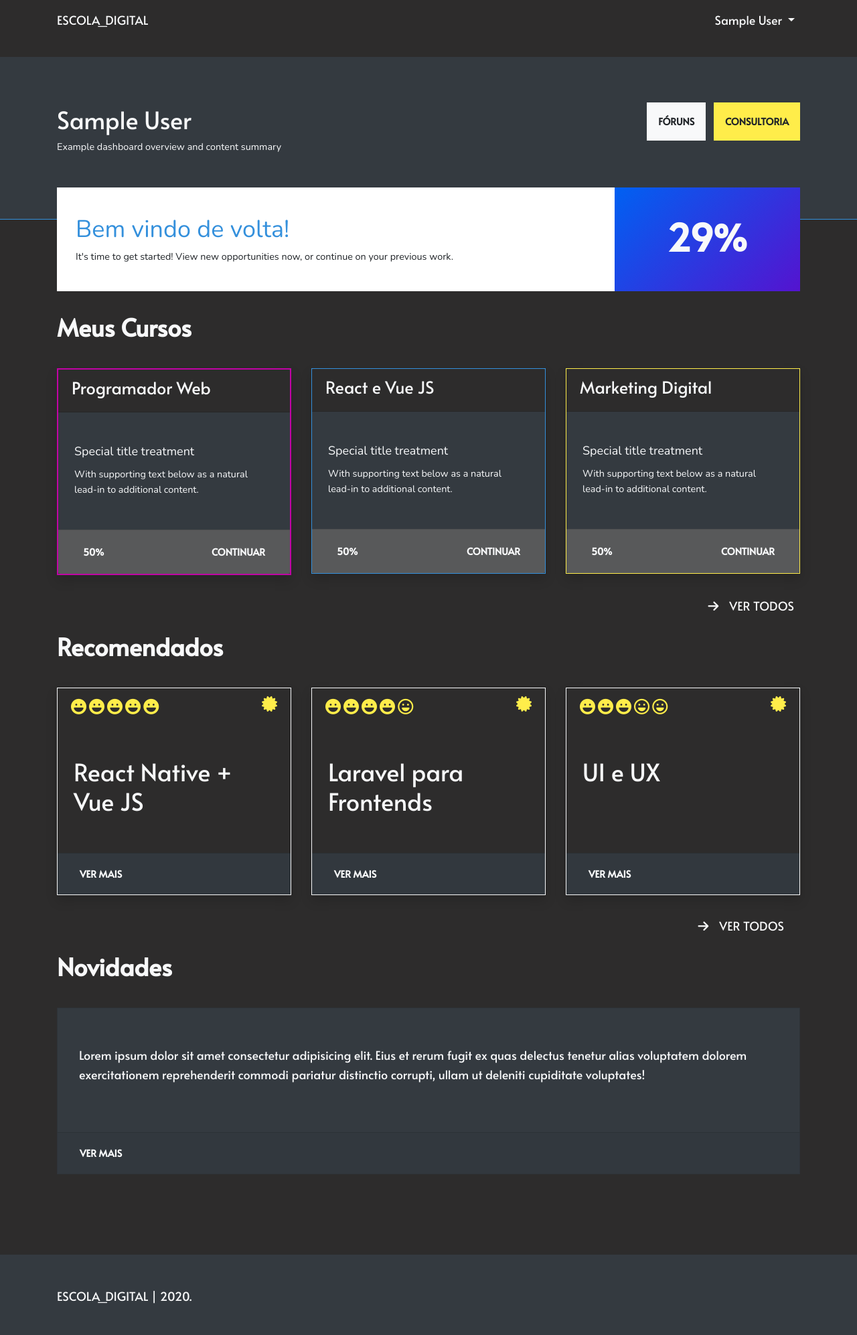
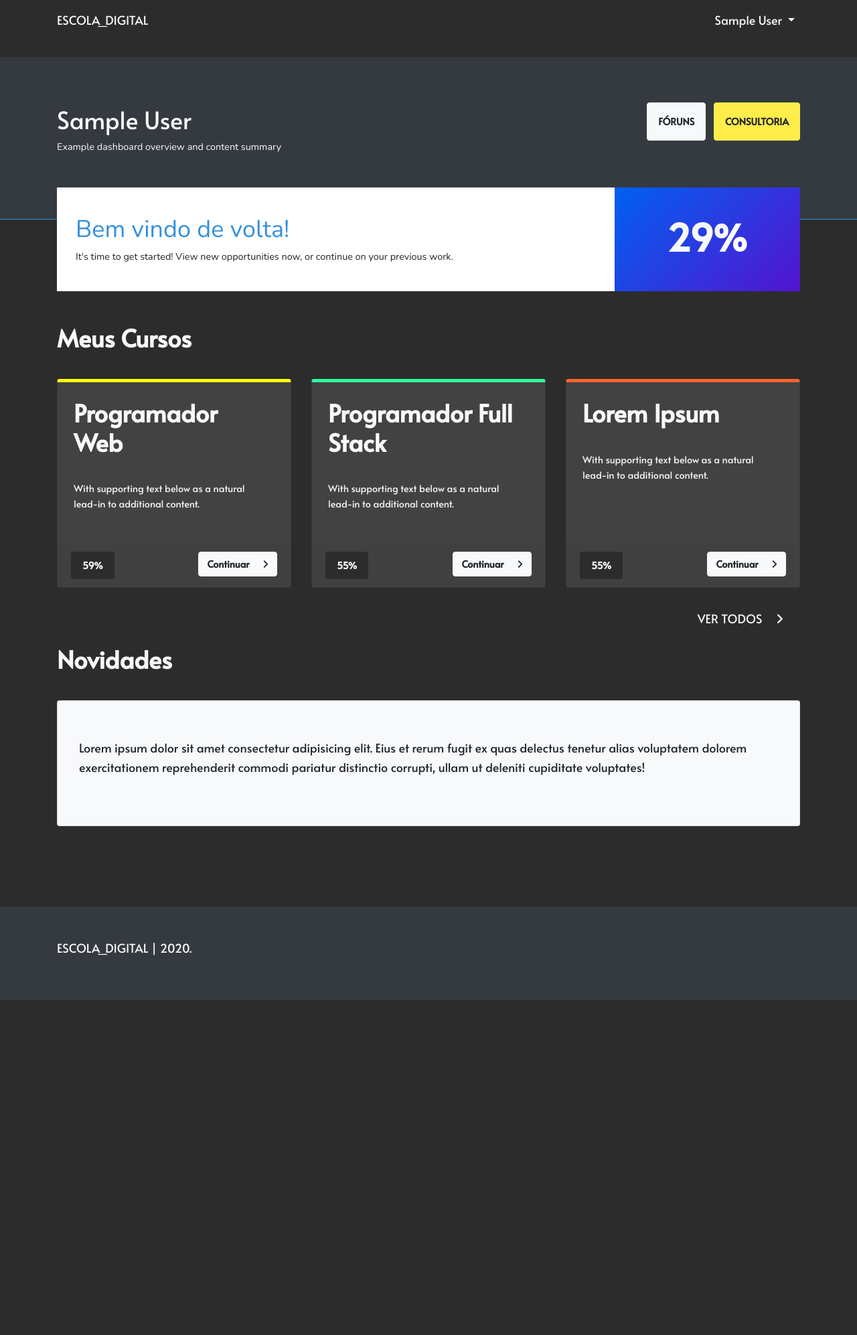
Before and after one commit to atenaagencia/escoladigital, a Laravel app: page /home in a window 1280 px wide. Shown: the top 1994 px of the page at 67% size. After the commit the page ends 1494 px from the top, so only its background shows below. Run offline with Laravel 8, Linux system fonts and the light colour scheme; the visitor is signed in with stand-in values (Sample User, id 1); some libraries are stand-ins or nearby versions.

Commit message:
add something

```diff
--- a/public/css/custom.css
+++ b/public/css/custom.css
@@ -46,7 +46,7 @@
 }
 
 .bg-gray{
-    background: #58595A;
+    background: #434242;
 }
 
 .bg-purple{
--- a/resources/views/home.blade.php
+++ b/resources/views/home.blade.php
@@ -27,8 +27,8 @@
                     <div class="page-header-subtitle">Example dashboard overview and content summary</div>
                 </div>
                 <div class="col-12 col-xl-auto mt-4">
-                <button class="btn btn-light rounded-0 main-font font-weight-bold text-uppercase p-3 mr-2">FÓRUNS</button>
-                    <button class="btn btn-warning rounded-0 main-font font-weight-bold text-uppercase p-3">CONSULTORIA</button>
+                <button class="btn btn-light main-font font-weight-bold text-uppercase p-3 mr-2">FÓRUNS</button>
+                    <button class="btn btn-warning main-font font-weight-bold text-uppercase p-3">CONSULTORIA</button>
                 </div>
             </div>
         </div>
@@ -59,136 +59,60 @@
     </div>
 
     <!-- MEUS CURSOS SECTION-->
-    <h1 class="page-header-title main-font text-light font-weight-bold py-2">Meus Cursos</h1>
+    <h1 class="page-header-title main-font text-light mt-3 font-weight-bold py-2">Meus Cursos</h1>
 
     <div class="row">
         <div class="col-xxl-4 col-xl-4 mb-2 py-4">
-            <div class="card bg-dark border border-purple shadow rounded-0">
-                <div class="card-header bg-too-dark main-font text-light h-100">
-                    <h3>Programador Web</h3>
+            <div class="card bg-gray" style="border-top: 5px solid yellow !important">
+                <div class="card-body main-font text-light pl-xl-4 pt-xl-0 p-5">
+                    <h1 class="h-100 font-weight-bold py-4 card-title">Programador Web</h1>
+                    <p class="card-text">With supporting text below as a natural lead-in to additional content.</p>
                 </div>
-                <div class="card-body pl-xl-4 p-5">
-                    <h5 class="text-light card-title">Special title treatment</h5>
-                    <p class="text-light card-text">With supporting text below as a natural lead-in to additional content.</p>
-                </div>
-                <div class="card-footer bg-gray">
-                    <a href="#" class="btn btn-link nav-link main-font font-weight-bold text-light float-left">50%</a>
-                    <a href="/teste" class="btn btn-link nav-link float-right main-font font-weight-bold text-light">CONTINUAR</a>
+                <div class="card-footer border-0">
+                    <a href="#" class="btn bg-too-dark text-light nav-link main-font font-weight-bold float-left">59%</a>
+                    <a href="/teste" class="btn btn-light float-right main-font font-weight-bold">Continuar <i class="ml-3 fa fa-angle-right"></i></a>
                 </div>
             </div>
         </div>
         <div class="col-xxl-4 col-xl-4 mb-2 py-4">
-            <div class="card bg-dark border border-primary shadow rounded-0">
-                <div class="card-header bg-too-dark main-font text-light h-100">
-                    <h3>React e Vue JS</h3>
+            <div class="card bg-gray" style="border-top: 5px solid #2EFE9A !important">
+                <div class="card-body main-font text-light pl-xl-4 pt-xl-0 p-5">
+                    <h1 class="h-100 font-weight-bold py-4 card-title">Programador Full Stack</h1>
+                    <p class="card-text">With supporting text below as a natural lead-in to additional content.</p>
                 </div>
-                <div class="card-body pl-xl-4 p-5">
-                    <h5 class="text-light card-title">Special title treatment</h5>
-                    <p class="text-light card-text">With supporting text below as a natural lead-in to additional content.</p>
-                </div>
-                <div class="card-footer bg-gray">
-                    <a href="#" class="btn btn-link nav-link main-font font-weight-bold text-light float-left">50%</a>
-                    <a href="/teste" class="btn btn-link nav-link float-right main-font font-weight-bold text-light">CONTINUAR</a>
+                <div class="card-footer border-0">
+                    <a href="#" class="btn bg-too-dark text-light nav-link main-font font-weight-bold float-left">55%</a>
+                    <a href="/teste" class="btn btn-light float-right main-font font-weight-bold">Continuar <i class="ml-3 fa fa-angle-right"></i></a>
                 </div>
             </div>
         </div>
         <div class="col-xxl-4 col-xl-4 mb-2 py-4">
-            <div class="card bg-dark border border-warning shadow rounded-0">
-                <div class="card-header bg-too-dark main-font text-light h-100">
-                    <h3>Marketing Digital</h3>
+            <div class="card h-100 bg-gray" style="border-top: 5px solid #FE642E !important">
+                <div class="card-body main-font text-light pl-xl-4 pt-xl-0 p-5">
+                    <h1 class="font-weight-bold py-4 card-title">Lorem Ipsum</h1>
+                    <p class="card-text">With supporting text below as a natural lead-in to additional content.</p>
                 </div>
-                <div class="card-body pl-xl-4 p-5">
-                    <h5 class="text-light card-title">Special title treatment</h5>
-                    <p class="text-light card-text">With supporting text below as a natural lead-in to additional content.</p>
-                </div>
-                <div class="card-footer bg-gray">
-                    <a href="#" class="btn btn-link nav-link main-font font-weight-bold text-light float-left">50%</a>
-                    <a href="/teste" class="btn btn-link nav-link float-right main-font font-weight-bold text-light">CONTINUAR</a>
+                <div class="card-footer border-0">
+                    <a href="#" class="btn bg-too-dark text-light nav-link main-font font-weight-bold float-left">55%</a>
+                    <a href="/teste" class="btn btn-light float-right main-font font-weight-bold">Continuar <i class="ml-3 fa fa-angle-right"></i></a>
                 </div>
             </div>
         </div>
         <div class="ml-auto float-right text-right pr-xl-4">
-            <a href="#" class="lead main-font text-light"><i class="fa fa-arrow-right text-light pr-3"></i>VER TODOS</a>
+            <a href="#" class="lead main-font text-light">VER TODOS <i class="ml-3 fa fa-angle-right text-light pr-3"></i></a>
         </div>
     </div><!--row-->
 
-    <!-- CURSOS RECOMENDADOS SECTION -->
-    <h1 class="page-header-title main-font text-light font-weight-bold mt-3 py-2">Recomendados</h1>
-    <div class="row">
-        <div class="col-xxl-4 col-xl-4 mb-2 py-4">
-            <div class="card bg-dark border border-light shadow rounded-0">
-                <div class="card-header bg-too-dark border-0">
-                    <i class="fa fa-2x fa-certificate text-warning float-right ml-auto"></i>
-                    <i class="fas fa-2x fa-laugh text-warning float-left m-1 ml-auto"></i>
-                    <i class="fas fa-2x fa-laugh text-warning float-left m-1 ml-auto"></i>
-                    <i class="fas fa-2x fa-laugh text-warning float-left m-1 ml-auto"></i>
-                    <i class="fas fa-2x fa-laugh text-warning float-left m-1 ml-auto"></i>
-                    <i class="fas fa-2x fa-laugh text-warning float-left m-1 ml-auto"></i>
-                </div>
-                <div class="card-body bg-too-dark text-light main-font font-weight-bold pl-xl-4 p-5">
-                    <h1 class="text-left">React Native + Vue JS</h1>
-                </div>
-                <div class="card-footer">
-                    <a href="#" class="btn btn-link main-font text-light font-weight-bold">VER MAIS</a>
-                </div>
-            </div>
-        </div>
-        <div class="col-xxl-4 col-xl-4 mb-2 py-4">
-            <div class="card bg-dark border border-light shadow rounded-0">
-                <div class="card-header bg-too-dark border-0">
-                    <i class="fa fa-2x fa-certificate text-warning float-right ml-auto"></i>
-                    <i class="fas fa-2x fa-laugh text-warning float-left m-1 ml-auto"></i>
-                    <i class="fas fa-2x fa-laugh text-warning float-left m-1 ml-auto"></i>
-                    <i class="fas fa-2x fa-laugh text-warning float-left m-1 ml-auto"></i>
-                    <i class="fas fa-2x fa-laugh text-warning float-left m-1 ml-auto"></i>
-                    <i class="far fa-2x fa-laugh text-warning float-left m-1 ml-auto"></i>
-                </div>
-                <div class="card-body bg-too-dark text-light text-left main-font font-weight-bold pl-xl-4 p-5">
-                    <h1>Laravel para Frontends</h1>
-                </div>
-                <div class="card-footer">
-                    <a href="#" class="btn btn-link main-font text-light font-weight-bold">VER MAIS</a>
-                </div>
-            </div>
-        </div>
-        <div class="col-xxl-4 col-xl-4 mb-2 py-4">
-            <div class="card bg-dark border border-light shadow rounded-0 h-100">
-                <div class="card-header bg-too-dark border-0">
-                    <i class="fa fa-2x fa-certificate text-warning float-right ml-auto"></i>
-                    <i class="fas fa-2x fa-laugh text-warning float-left m-1 ml-auto"></i>
-                    <i class="fas fa-2x fa-laugh text-warning float-left m-1 ml-auto"></i>
-                    <i class="fas fa-2x fa-laugh text-warning float-left m-1 ml-auto"></i>
-                    <i class="far fa-2x fa-laugh text-warning float-left m-1 ml-auto"></i>
-                    <i class="far fa-2x fa-laugh text-warning float-left m-1 ml-auto"></i>
-                </div>
-                <div class="card-body h-100 bg-too-dark text-light text-left main-font font-weight-bold pl-xl-4 p-5">
-                    <h1>UI e UX</h1>
-                </div>
-                <div class="card-footer">
-                    <a href="#" class="btn btn-link main-font text-light font-weight-bold">VER MAIS</a>
-                </div>
-            </div>
-        </div>
-    </div><!--row-->
-    <div class="ml-auto text-right pr-xl-4">
-        <a href="#" class="lead main-font text-light"><i class="fa fa-arrow-right text-light pr-3"></i>VER TODOS</a>
-    </div>
-
-
-    <!-- TODOS OS CURSOS SECTION -->
     <h1 class="page-header-title main-font text-light mt-3 font-weight-bold py-2">Novidades</h1>
 
     <div class="row">
         <div class="col-xxl-12 col-xl-12 mb-4 py-4">
-            <div class="card bg-dark rounded-0">
-                <div class="card-body text-light main-font font-weight-bold pl-xl-4 p-5">
+            <div class="card bg-light">
+                <div class="card-body main-font font-weight-bold pl-xl-4 p-5">
                     <p class="lead p-2">
                         Lorem ipsum dolor sit amet consectetur adipisicing elit. Eius et rerum fugit ex quas delectus tenetur alias voluptatem dolorem
                         exercitationem reprehenderit commodi pariatur distinctio corrupti, ullam ut deleniti cupiditate voluptates!
                     </p>
-                </div>
-                <div class="card-footer">
-                    <a href="#" class="btn btn-link main-font text-light font-weight-bold">VER MAIS</a>
                 </div>
             </div>
         </div>
--- a/resources/views/layouts/user.blade.php
+++ b/resources/views/layouts/user.blade.php
@@ -59,8 +59,12 @@
                                     {{ Auth::user()->name }} <span class="caret"></span>
                                 </a>
 
-                                <div class="dropdown-menu dropdown-menu-right" aria-labelledby="navbarDropdown">
-                                    <a class="dropdown-item" href="{{ route('logout') }}"
+                                <div class="dropdown-menu rounded-0 dropdown-menu-right bg-too-dark border border-info" aria-labelledby="navbarDropdown">
+                                    <a href="#" class="dropdown-item bg-too-dark text-light">Meu Perfil</a>
+                                    <a href="#" class="dropdown-item bg-too-dark text-light">Consultoria</a>
+                                    <a href="#" class="dropdown-item bg-too-dark text-light">Fóruns</a>
+                                    <a href="#" class="dropdown-item bg-too-dark text-light">Conquistas</a>
+                                    <a class="dropdown-item bg-too-dark text-light font-weight-bold" href="{{ route('logout') }}"
                                        onclick="event.preventDefault();
                                                      document.getElementById('logout-form').submit();">
                                         {{ __('Sair') }}
```
